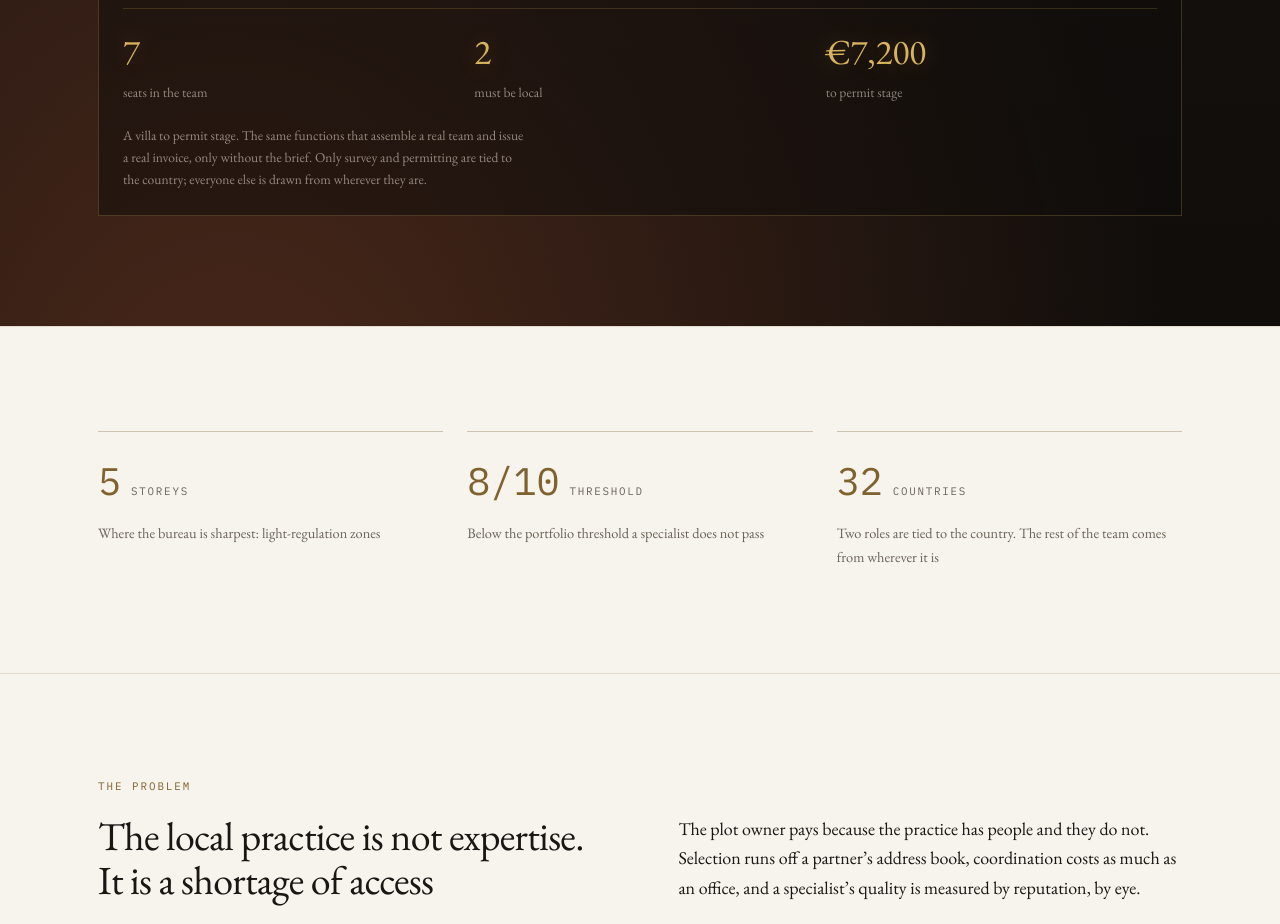
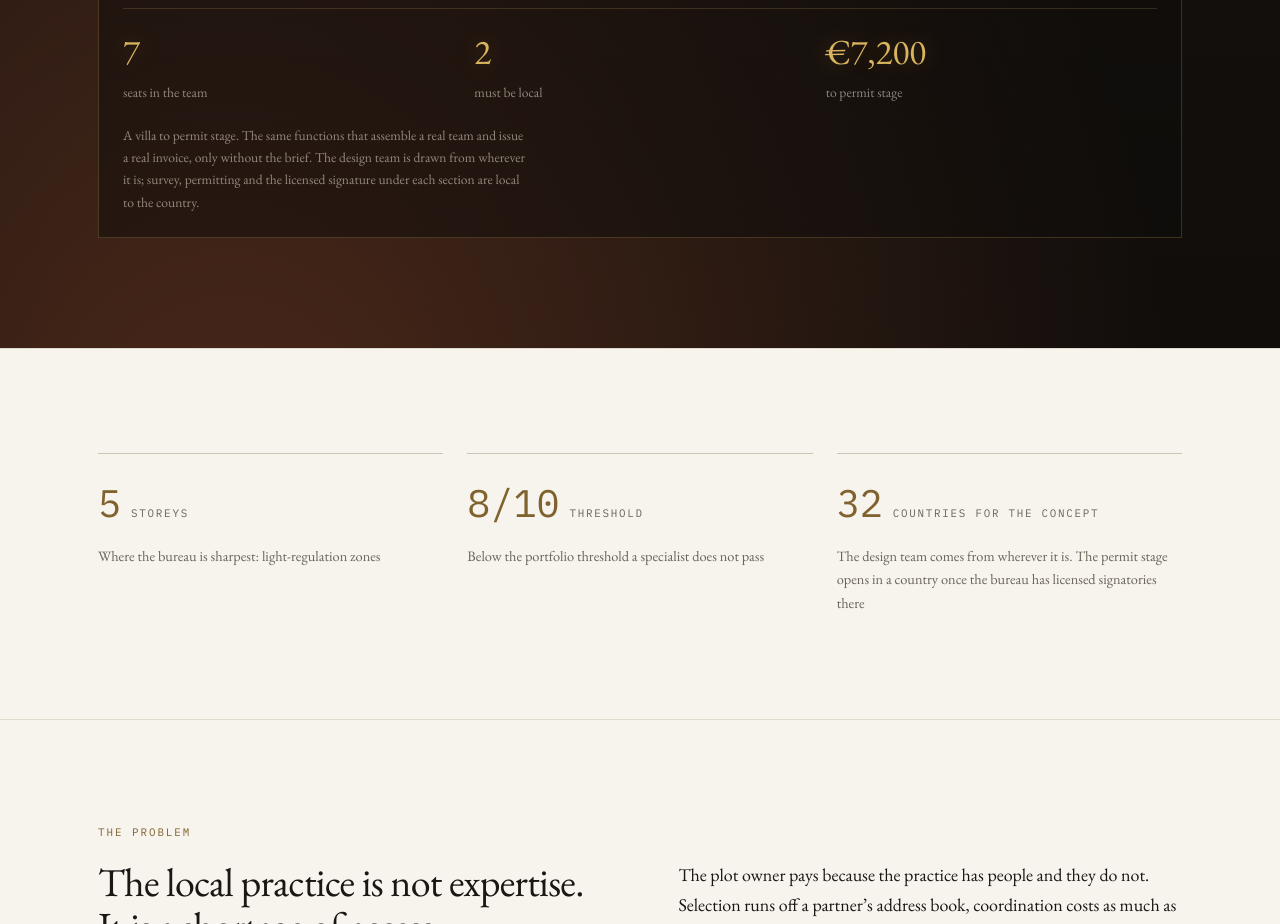
Before and after one commit to korsakovyuri8-design/TinyArc, a Next.js app: page / in a window 1280 px wide. Shown: the part 2520-3444 px from the top of the page. Built offline with nearby package versions, Linux system fonts and the light colour scheme.

Commit message:
Честный текст про страны и подпись, файл отложенных задач

```diff
--- a/src/app/page.tsx
+++ b/src/app/page.tsx
@@ -22,7 +22,7 @@ const DIMENSIONS = [
   { name: 'Storey count', values: `Up to ${MAX_STOREYS} storeys, where the bureau is sharpest` },
   { name: 'Structural system', values: 'Concrete · masonry · timber · steel · hybrid' },
   { name: 'Climate zone', values: 'Mediterranean · continental · alpine · arid' },
-  { name: 'Jurisdiction and signing rights', values: `${JURISDICTIONS.length} countries. Only survey and permitting are tied to one` },
+  { name: 'Jurisdiction and signing rights', values: `${JURISDICTIONS.length} countries for the concept. The permit needs a local licensed signature on every section` },
   { name: 'Software and IFC exchange', values: 'Revit · ArchiCAD · AutoCAD · Rhino · Tekla, and the IFC level between them' },
   { name: 'Documentation stage', values: 'Concept · permit · tender · construction' },
   { name: 'Regulatory track', values: 'Light zone · standard · heritage · flood-prone' },
@@ -85,8 +85,8 @@ export default async function Home() {
             <Figure value={`${PORTFOLIO_THRESHOLD}/10`} unit="threshold" note="Below the portfolio threshold a specialist does not pass" />
             <Figure
               value={`${JURISDICTIONS.length}`}
-              unit="countries"
-              note="Two roles are tied to the country. The rest of the team comes from wherever it is"
+              unit="countries for the concept"
+              note="The design team comes from wherever it is. The permit stage opens in a country once the bureau has licensed signatories there"
             />
           </div>
         </div>
--- a/src/components/BriefSandbox.tsx
+++ b/src/components/BriefSandbox.tsx
@@ -16,7 +16,7 @@ import { DISCIPLINE_LABELS } from '@/lib/labels'
  * Песочница на первом экране.
  *
  * Считает настоящий движок, а не подобранные числа: состав ролей выводится тем
- * же `requiredRoles`, которым бюро собирает команду под реальный бриф, цена
+ * же `requiredRoles`, которым бюро собирает команду под реальный бриф, цена —
  * тем же `priceProject`, которым выставляется счёт. Поэтому подвинуть ползунок
  * и увидеть, как из четырёх человек становится семь,, это не демонстрация
  * идеи, а сам продукт, только без брифа.
@@ -137,8 +137,8 @@ export function BriefSandbox() {
 
       <p className="hint sandbox-note">
         A villa to permit stage. The same functions that assemble a real team and issue a real
-        invoice, only without the brief. Only survey and permitting are tied to the country;
-        everyone else is drawn from wherever they are.
+        invoice, only without the brief. The design team is drawn from wherever it is; survey,
+        permitting and the licensed signature under each section are local to the country.
       </p>
     </div>
   )
```
Also changed, not shown: 1 other file (tests, documents, lock files or other folders).
